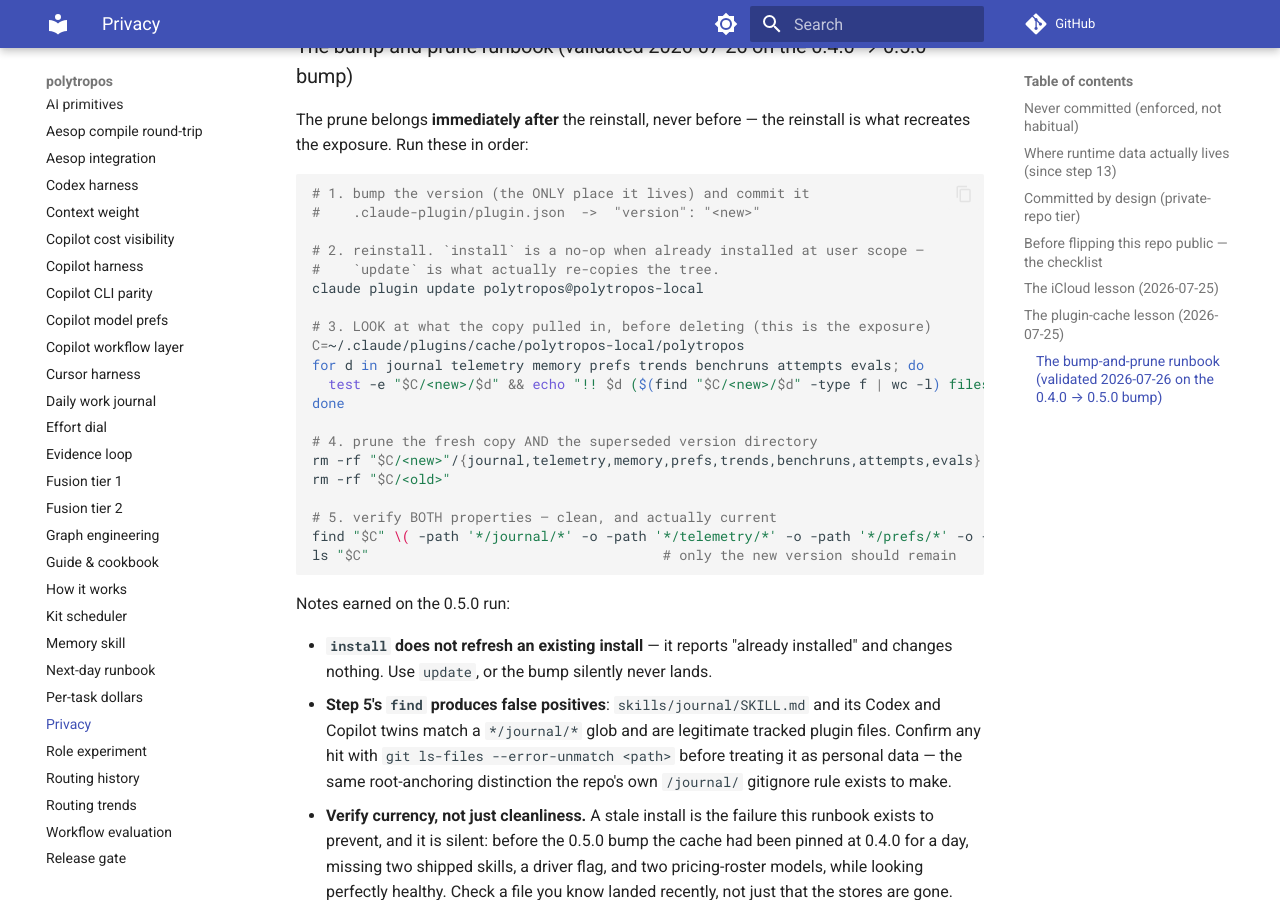
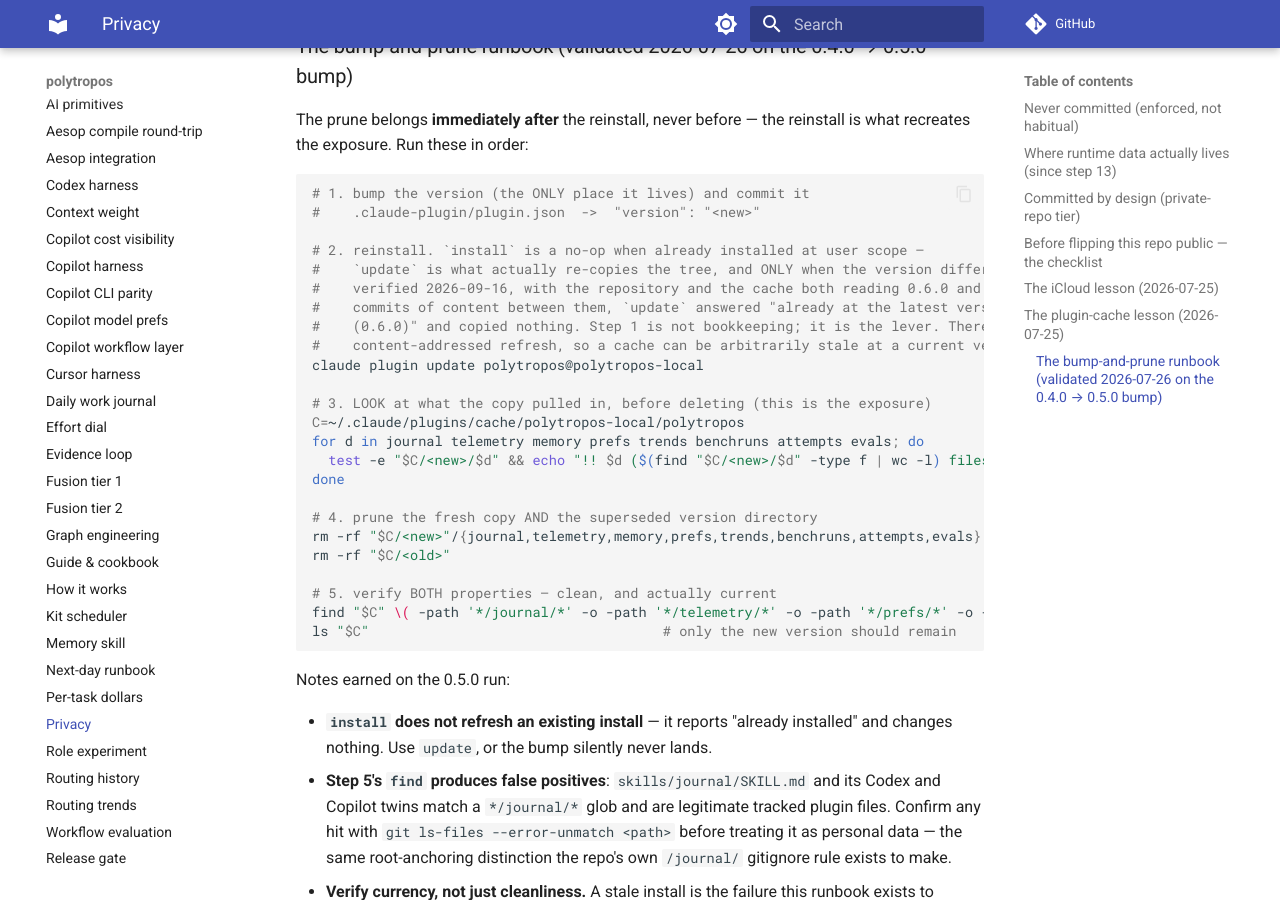
Before and after one commit to agentmc15/polytropos, an MkDocs documentation site: the page built from docs-site/deep-dives/privacy.md, in a window 1280 px wide and 900 px high, scrolled down 4351 px. Built offline with MkDocs 1.6.1 and Material for MkDocs 9.7.7, drawn with Linux system fonts in a browser that asks for light colours; comment, search, counter and statistics services are not loaded.

Commit message:
docs(privacy): the bump is the lever — `plugin update` compares versions, not contents
The bump-and-prune runbook said `update` "is what actually re-copies the tree", which reads
as though running it is sufficient. It is not, and the omission cost a refresh today:
refreshing the installed plugin against `main` with both the repository and the cache reading
0.6.0 — six commits of driver and adapter fixes between them — produced "✔ polytropos is
already at the latest version (0.6.0)" and copied nothing. `claude plugin update` compares
version strings; there is no content-addressed refresh, so a cache can be arbitrarily stale
at a current version. Step 1 of the runbook is the lever, not bookkeeping, and the note now
says so with the date and the observed output.

Verified on the 0.6.0 -> 0.6.1 bump immediately after, from the repo root: the same command
answered "updated from 0.6.0 to 0.6.1", the fresh copy's `primitives/harness-capabilities.json`,
`bin/cursor_adapter.py`, `bin/workflow_eval.py`, `bin/claude_execute.py`, `bin/codex_execute.py`
and `bin/repo_bench.py` all compare byte-identical to the checkout, and
`python3 bin/harness_update.py check` now exits 0 with claude IN SYNC where it had been
exit 3 against the lagging install.

The prune that followed is the same runbook's step 4 and confirmed its premise again: the
fresh 0.6.1 copy had pulled in the legacy in-tree `journal/` store (11 files) and an
untracked `outputs/` HTML, neither of which any ignore rule can stop, and both were deleted
from the cache along with the superseded 0.6.0 directory.

Docs only, and the generated mirror is rebuilt. `python3 bin/docs_build.py check`,
`python3 bin/copilot_docs.py check`, and `python3 bin/release_gate.py check` each exit 0;
full suite: python3 -m unittest discover -s tests -> 4214 tests, OK (2 skipped).

Claude-Session: https://claude.ai/code/session_018zJXTyRWjxMAeqzG1EepBq

```diff
--- a/docs-site/deep-dives/privacy.md
+++ b/docs-site/deep-dives/privacy.md
@@ -165,7 +165,11 @@ recreates the exposure. Run these in order:
 #    .claude-plugin/plugin.json  ->  "version": "<new>"
 
 # 2. reinstall. `install` is a no-op when already installed at user scope —
-#    `update` is what actually re-copies the tree.
+#    `update` is what actually re-copies the tree, and ONLY when the version differs:
+#    verified 2026-09-16, with the repository and the cache both reading 0.6.0 and six
+#    commits of content between them, `update` answered "already at the latest version
+#    (0.6.0)" and copied nothing. Step 1 is not bookkeeping; it is the lever. There is no
+#    content-addressed refresh, so a cache can be arbitrarily stale at a current version.
 claude plugin update polytropos@polytropos-local
 
 # 3. LOOK at what the copy pulled in, before deleting (this is the exposure)
```
Also changed, not shown: docs/PRIVACY.md (+5 -1 lines).
